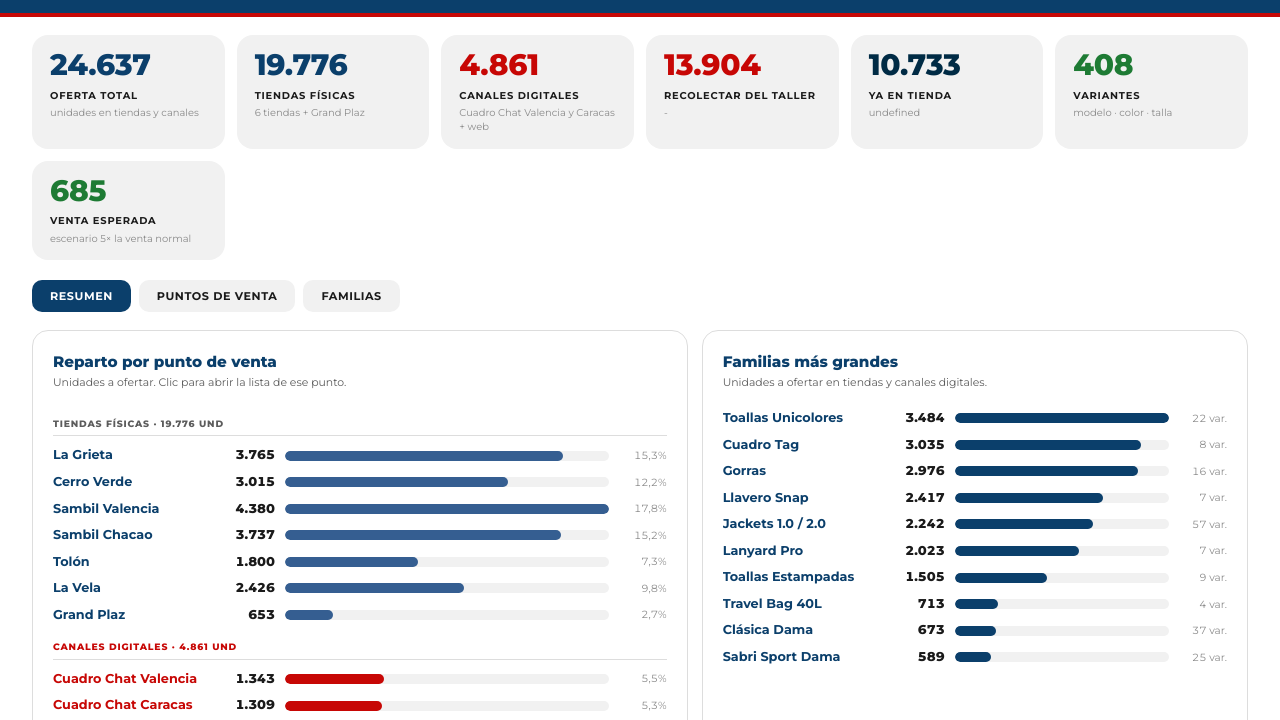
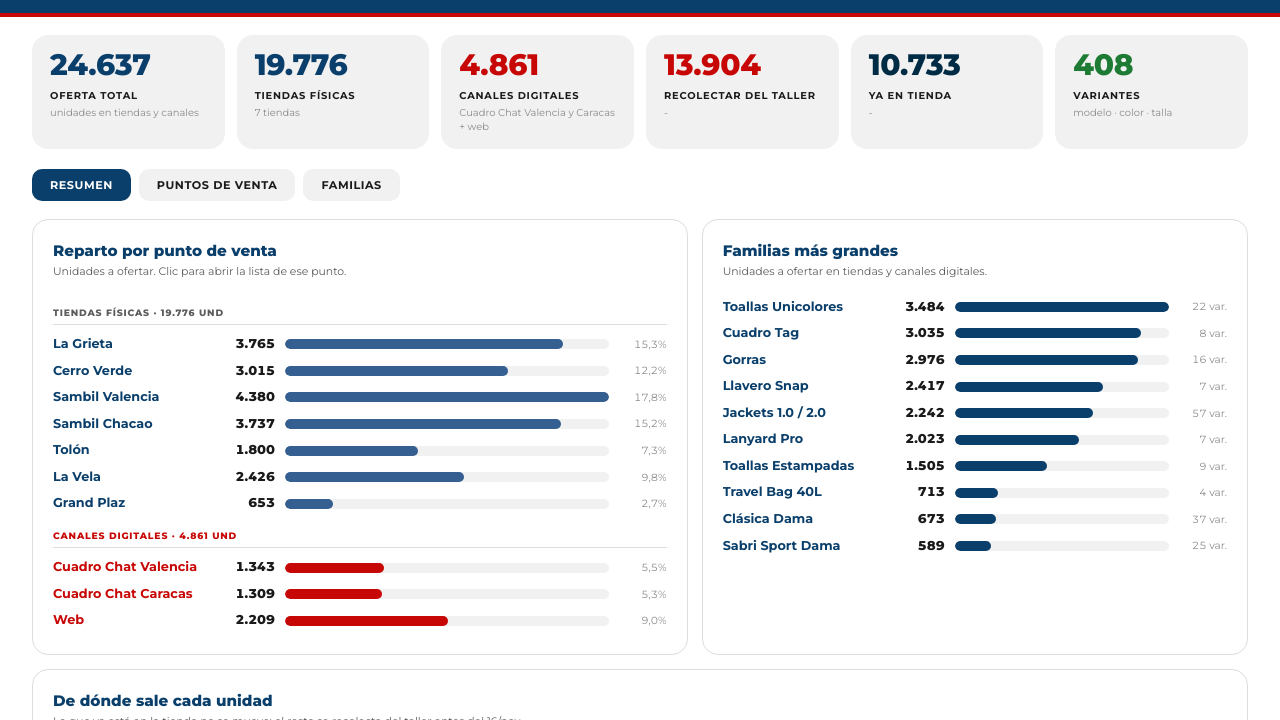
Before and after one commit to scm-svg/Bfriday, a plain HTML site: page index.html in a window 1280 px wide. Shown: the part 62-782 px from the top of the page. Drawn offline with Linux system fonts and the light colour scheme.

Commit message:
Update index.html

```diff
--- a/index.html
+++ b/index.html
@@ -196,12 +196,11 @@ document.getElementById('digrec').textContent=f0(D.pv.filter(p=>p.g==='d').reduc
 const K=D.kpi;
 document.getElementById('kpis').innerHTML=[
  ['OFERTA TOTAL',f0(K.total),'unidades en tiendas y canales',''],
- ['TIENDAS FÍSICAS',f0(K.fis),'6 tiendas + Grand Plaz',''],
+ ['TIENDAS FÍSICAS',f0(K.fis),'7 tiendas',''],
  ['CANALES DIGITALES',f0(K.dig),'Cuadro Chat Valencia y Caracas + web','re'],
  ['RECOLECTAR DEL TALLER',f0(K.rec),'-','re'],
- ['YA EN TIENDA',f0(K.ya),,'go'],
- ['VARIANTES',f0(K.var),'modelo · color · talla','gr'],
- ['VENTA ESPERADA',f0(K.venta),'escenario 5× la venta normal','gr']
+ ['YA EN TIENDA',f0(K.ya),'-','go'],
+ ['VARIANTES',f0(K.var),'modelo · color · talla','gr']
 ].map(k=>`<div class="kpi ${k[3]}"><div class="kv">${k[1]}</div><div class="kl">${k[0]}</div><div class="ks">${k[2]}</div></div>`).join('');
 
 /* ---------- barras ---------- */
```
